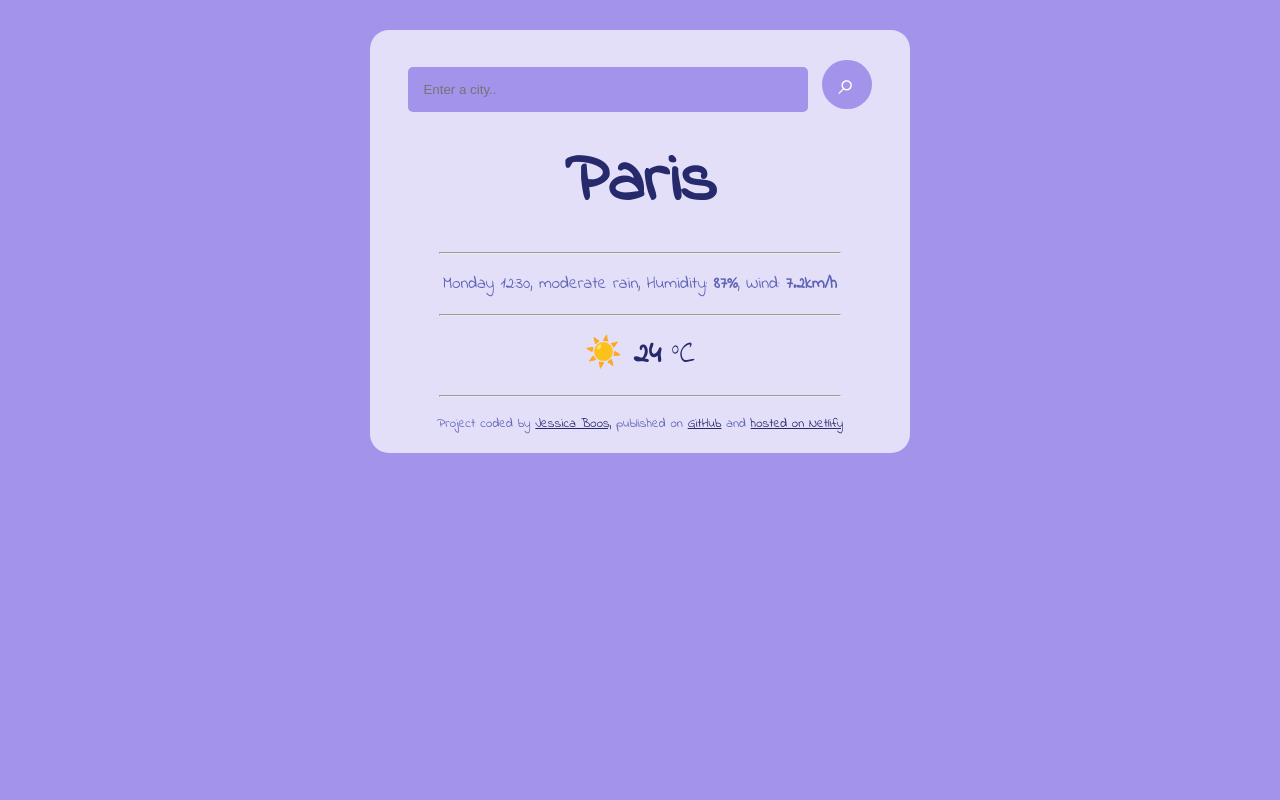
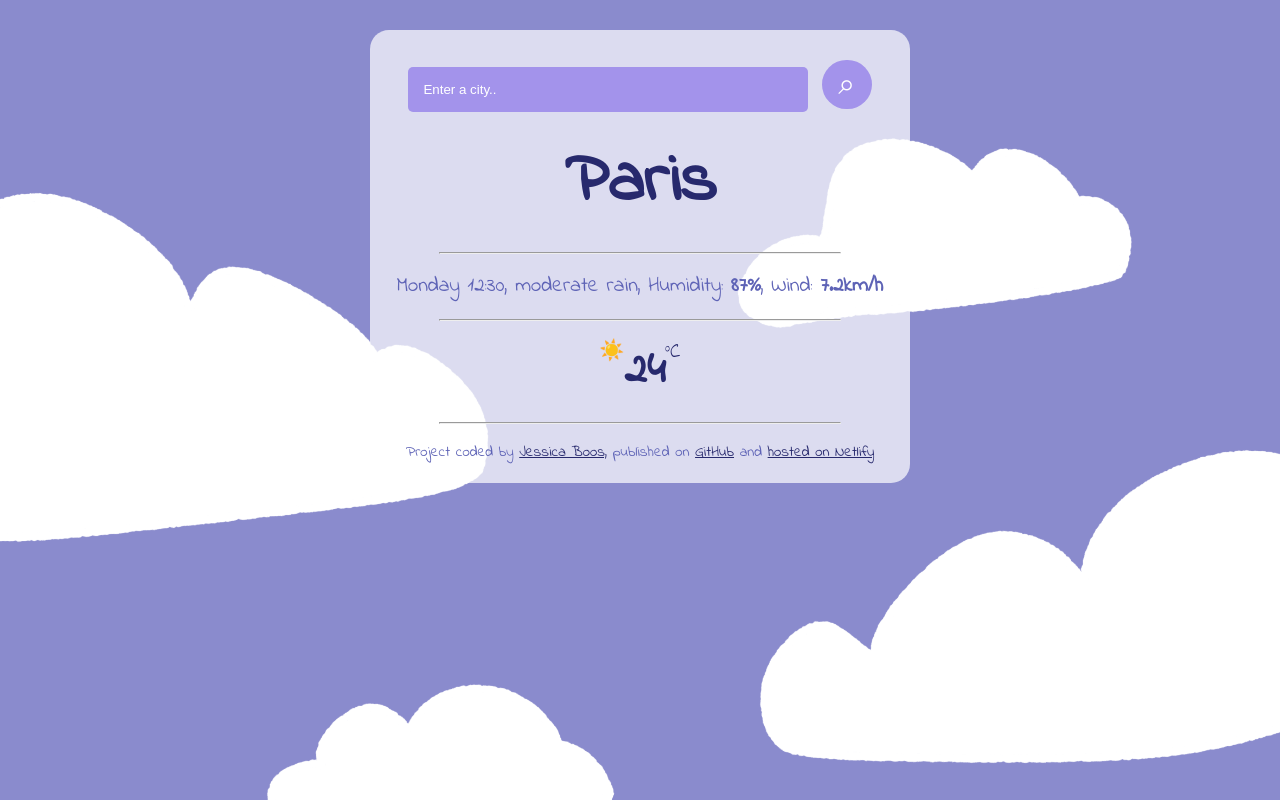
Before and after one commit to JessicaBoos/PlusHomeworkWeek7, a plain HTML site: page index.html in a window 1280 px wide. Drawn offline with Linux system fonts and the light colour scheme; a web font is replaced by a local one.

Commit message:
added background image and design changes.

```diff
--- a/src/style.css
+++ b/src/style.css
@@ -1,5 +1,6 @@
 body {
-  background-image: url("weatherAppBG.png");
+  background-image: url("pictures/weatherAppBG.png");
+  background-size: cover;
   background-color: #a393eb;
   color: #27296d;
 
@@ -40,21 +41,27 @@ body {
 
 .current-details {
   color: #5e63b6;
-  font-size: 17px;
+  font-size: 21px;
   margin: 0;
 }
 
 .details {
   color: #5e63b6;
-  font-size: 13px;
+  font-size: 15px;
 }
 
 .current-temperature {
-  font-size: 30px;
+  display: flex;
+  align-items: flex-start;
+  justify-content: center;
+  font-size: 20px;
+  margin: 0;
+  padding: 0;
 }
 
 .current-temperature-value {
   font-weight: bold;
+  font-size: 45px;
 }
 
 h1 {
@@ -62,10 +69,14 @@ h1 {
 }
 
 hr {
-  color: #a393eb;
+  color: #a393eb !important;
   max-width: 400px;
 }
 
 a {
   color: #27296d;
 }
+
+input[type="search"]::placeholder {
+  color: white;
+}
```
Also changed, not shown: src/pictures/weatherAppBG.png (renamed from weatherAppBG.png).
